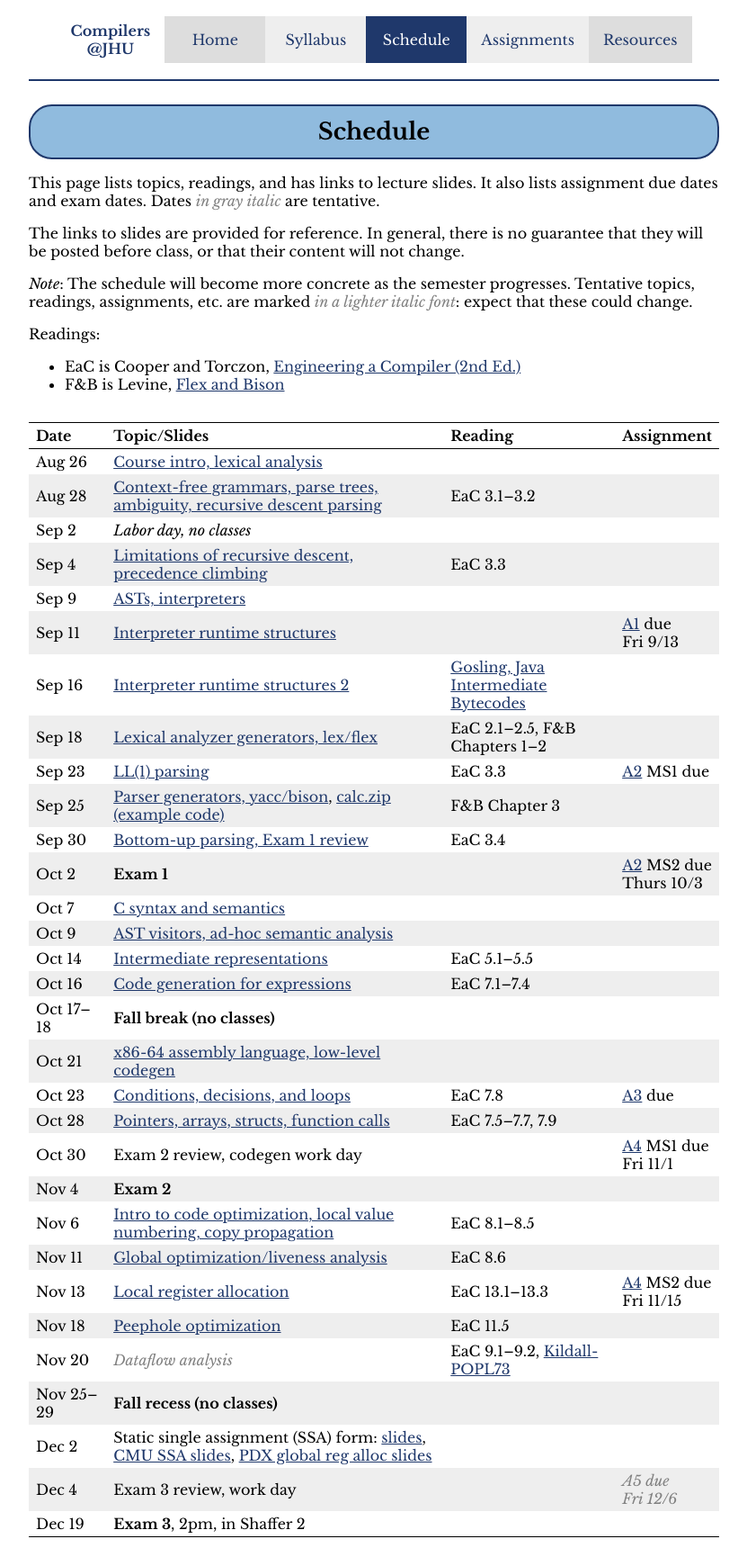
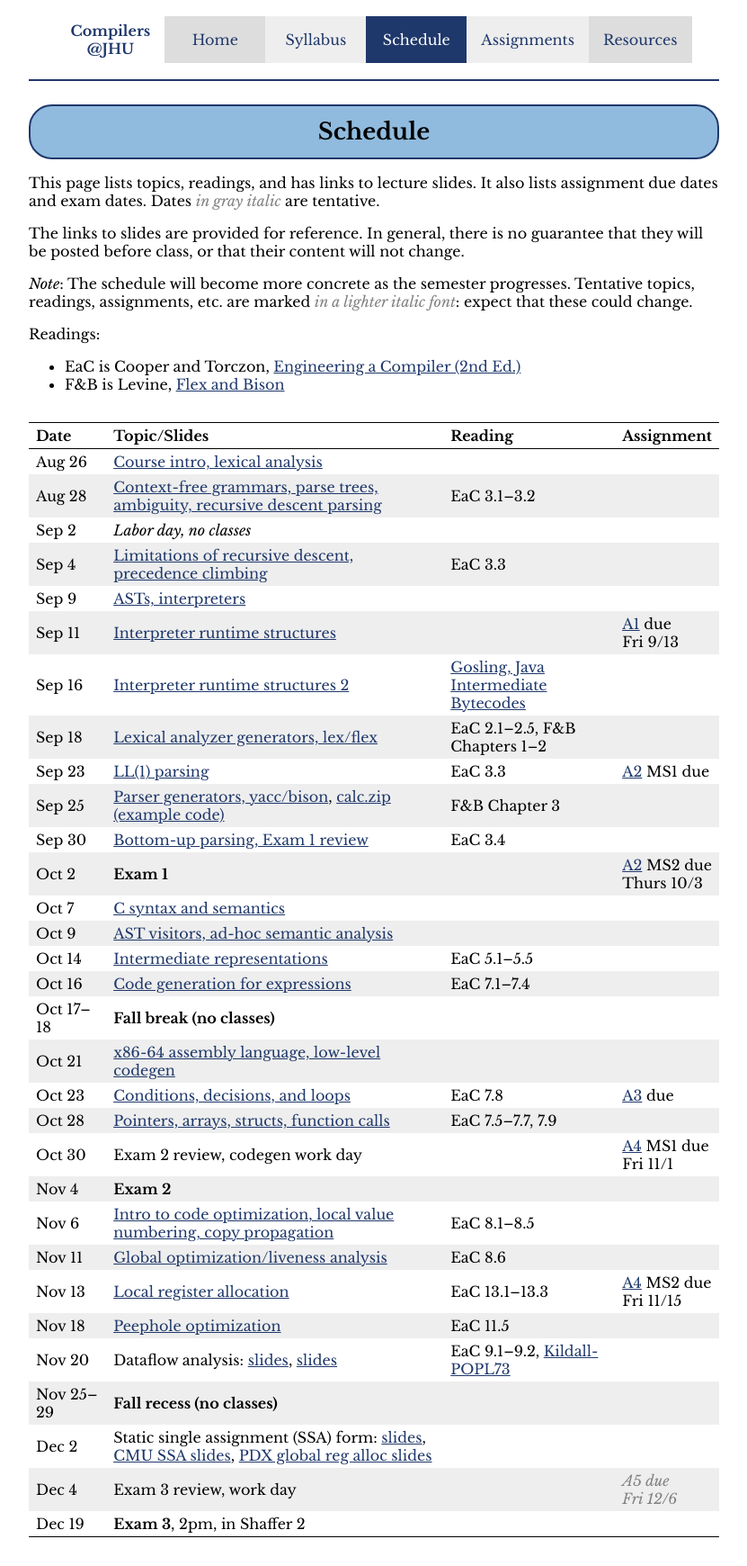
Before and after one commit to jhucompilers/fall2024, a Jekyll site: the page built from schedule.md, in a window 1280 px wide. Shown: the whole page at 90% size, without its empty margins (224-1055 px from the left). Built offline with Jekyll 4.4.1, drawn with Linux system fonts in a browser that asks for light colours.

Commit message:
post dataflow slides

```diff
--- a/schedule.csv
+++ b/schedule.csv
@@ -25,7 +25,7 @@ Nov 6,"Intro to code optimization, local value numbering, copy propagation",lect
 Nov 11,"Global optimization/liveness analysis",lectures/lecture19-public.pdf,,"EaC 8.6"
 Nov 13,"Local register allocation",lectures/lecture20-public.pdf,,"EaC 13.1–13.3","[A4](assign/assign04.html) MS2 due<br>Fri 11/15"
 Nov 18,"Peephole optimization",lectures/lecture21-public.pdf,,"EaC 11.5"
-Nov 20,"<span class='tentative'>Dataflow analysis</span>",,,"EaC 9.1–9.2, <a href='lectures/kildall-popl73.pdf'>Kildall-POPL73</a>",
+Nov 20,"Dataflow analysis: [slides](lectures/foster-dataflow.pdf), [slides](lectures/lecture22-public.pdf)",,,"EaC 9.1–9.2, <a href='lectures/kildall-popl73.pdf'>Kildall-POPL73</a>",
 Nov 25–29,**Fall recess (no classes)**,
 Dec 2,"Static single assignment (SSA) form: [slides](lectures/lecture23-public.pdf), [CMU SSA slides](http://www.cs.cmu.edu/afs/cs/academic/class/15745-s12/public/lectures/L13-SSA-Concepts-1up.pdf), [PDX global reg alloc slides](https://web.cecs.pdx.edu/~mperkows/temp/register-allocation.pdf)",,,
 Dec 4,"Exam 3 review, work day",,,,"<span class='tentative'>A5 due<br>Fri 12/6</span>"
--- a/schedule.md
+++ b/schedule.md
@@ -51,7 +51,7 @@ Nov 6 | [Intro to code optimization, local value numbering, copy propagation](le
 Nov 11 | [Global optimization/liveness analysis](lectures/lecture19-public.pdf) | EaC 8.6 |
 Nov 13 | [Local register allocation](lectures/lecture20-public.pdf) | EaC 13.1–13.3 | [A4](assign/assign04.html) MS2 due<br>Fri 11/15
 Nov 18 | [Peephole optimization](lectures/lecture21-public.pdf) | EaC 11.5 |
-Nov 20 | <span class='tentative'>Dataflow analysis</span> | EaC 9.1–9.2, <a href='lectures/kildall-popl73.pdf'>Kildall-POPL73</a> |
+Nov 20 | Dataflow analysis: [slides](lectures/foster-dataflow.pdf), [slides](lectures/lecture22-public.pdf) | EaC 9.1–9.2, <a href='lectures/kildall-popl73.pdf'>Kildall-POPL73</a> |
 Nov 25–29 | **Fall recess (no classes)** |  |
 Dec 2 | Static single assignment (SSA) form: [slides](lectures/lecture23-public.pdf), [CMU SSA slides](http://www.cs.cmu.edu/afs/cs/academic/class/15745-s12/public/lectures/L13-SSA-Concepts-1up.pdf), [PDX global reg alloc slides](https://web.cecs.pdx.edu/~mperkows/temp/register-allocation.pdf) |  |
 Dec 4 | Exam 3 review, work day |  | <span class='tentative'>A5 due<br>Fri 12/6</span>
```
Also changed, not shown: 1 other file.
